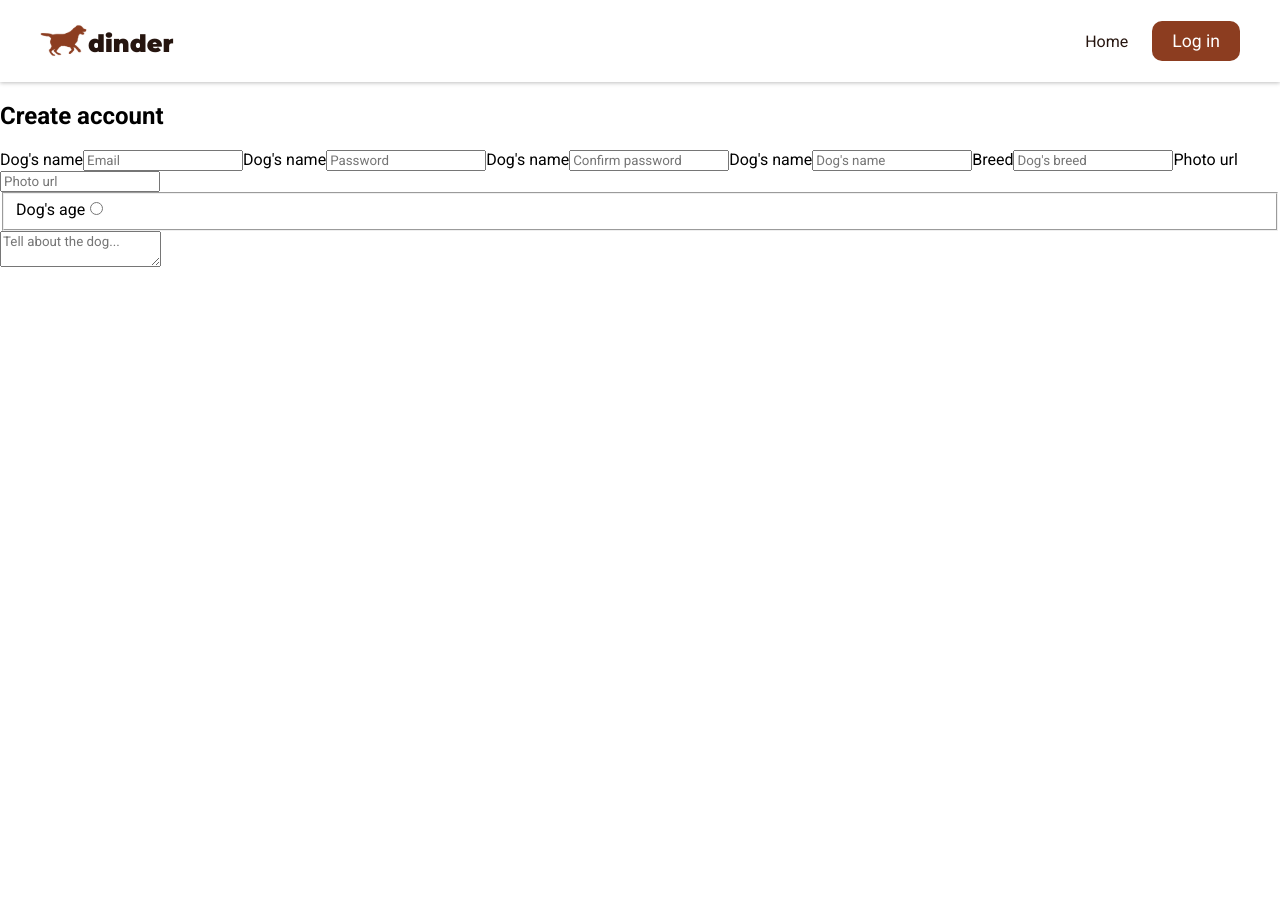
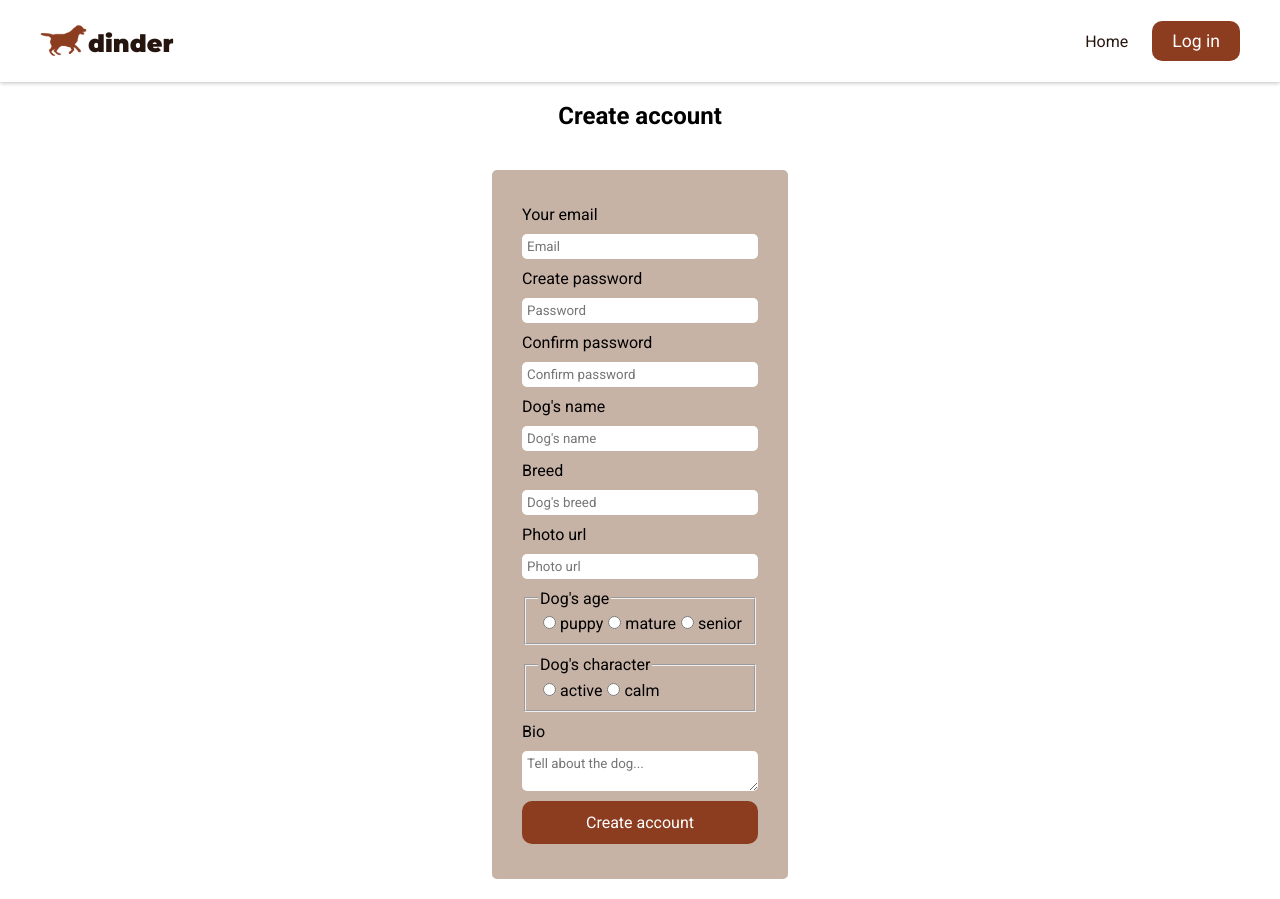
Before and after one commit to rudzupuke/SGT-final-task, a React (Create React App) app in the folder frontend/: page /register in a window 1280 px wide. Before the commit the page ends 800 px from the top, so only its background shows below. Built offline with nearby package versions, Linux system fonts and the light colour scheme.

Commit message:
adding form inputs and some basic styling

```diff
--- a/frontend/src/pages/Register/Register.js
+++ b/frontend/src/pages/Register/Register.js
@@ -3,13 +3,31 @@ import "./Register.scss";
 import Header from "../../components/Header/Header";
 
 const Register = () => {
+	const [formData, setFormData] = useState({
+		email: "",
+		password: "",
+		name: "",
+		passwordRepeat: "",
+		breed: "",
+		picture: "",
+		age: "",
+		character: "",
+		bio: "",
+	});
+
 	const handleSubmit = (e) => {
 		e.preventDefault();
-		console.log(e.target);
+		console.log(formData);
 	};
 
 	const handleChange = (e) => {
-		console.log(e.target.value);
+		const { name, value, type, checked } = e.target;
+		setFormData((prevFormData) => {
+			return {
+				...prevFormData,
+				[name]: type === "checkbox" ? checked : value,
+			};
+		});
 	};
 
 	return (
@@ -24,34 +42,34 @@ const Register = () => {
 			<main className="register">
 				<h2>Create account</h2>
 				<form onSubmit={handleSubmit} className="registration-form">
-					<label htmlFor="email">Dog's name</label>
+					<label htmlFor="email">Your email</label>
 					<input
 						type="email"
 						placeholder="Email"
 						name="email"
 						id="email"
-						required
-						value={""}
+						required={true}
+						value={formData.email}
 						onChange={handleChange}
 					/>
-					<label htmlFor="password">Dog's name</label>
+					<label htmlFor="password">Create password</label>
 					<input
-						type="text"
+						type="password"
 						placeholder="Password"
 						name="password"
 						id="password"
-						required
-						value={""}
+						required={true}
+						value={formData.password}
 						onChange={handleChange}
 					/>
-					<label htmlFor="password-confirm">Dog's name</label>
+					<label htmlFor="passwordRepeat">Confirm password</label>
 					<input
 						type="password"
 						placeholder="Confirm password"
-						name="password-confirm"
-						id="password-confirm"
-						required
-						value={""}
+						name="passwordRepeat"
+						id="passwordRepeat"
+						required={true}
+						value={formData.passwordRepeat}
 						onChange={handleChange}
 					/>
 					<label htmlFor="name">Dog's name</label>
@@ -61,7 +79,7 @@ const Register = () => {
 						name="name"
 						id="name"
 						required
-						value={""}
+						value={formData.name}
 						onChange={handleChange}
 					/>
 					<label htmlFor="breed">Breed</label>
@@ -70,35 +88,80 @@ const Register = () => {
 						placeholder="Dog's breed"
 						name="breed"
 						id="breed"
-						required
-						value={""}
+						required={true}
+						value={formData.breed}
 						onChange={handleChange}
 					/>
-					<label htmlFor="image">Photo url</label>
+					<label htmlFor="picture">Photo url</label>
 					<input
 						type="url"
 						placeholder="Photo url"
-						name="image"
-						id="image"
-						value={""}
+						name="picture"
+						id="picture"
+						value={formData.picture}
 						onChange={handleChange}
 					/>
 					<fieldset>
-					<label htmlFor="age">Dog's age</label>
-					<input
-						type="radio"
-						name="age"
-						id="agr"
-						value={""}
-						onChange={handleChange}
-					/>
+						<legend>Dog's age</legend>
+						<input
+							type="radio"
+							name="age"
+							id="puppy"
+							value="puppy"
+							checked={formData.age === "puppy"}
+							onChange={handleChange}
+						/>
+						<label htmlFor="puppy">puppy</label>
+						<input
+							type="radio"
+							name="age"
+							id="mature"
+							value="mature"
+							checked={formData.age === "mature"}
+							onChange={handleChange}
+						/>
+						<label htmlFor="mature">mature</label>
+						<input
+							type="radio"
+							name="age"
+							id="senior"
+							value="senior"
+							checked={formData.age === "senior"}
+							onChange={handleChange}
+						/>
+						<label htmlFor="senior">senior</label>
 					</fieldset>
+					<fieldset>
+						<legend>Dog's character</legend>
+						<input
+							type="radio"
+							name="character"
+							id="active"
+							value="active"
+							checked={formData.character === "active"}
+							onChange={handleChange}
+						/>
+						<label htmlFor="active">active</label>
+						<input
+							type="radio"
+							name="character"
+							id="calm"
+							value="calm"
+							checked={formData.character === "calm"}
+							onChange={handleChange}
+						/>
+						<label htmlFor="active">calm</label>
+					</fieldset>
+					<label htmlFor="bio">Bio</label>
 					<textarea
 						name="bio"
 						id="bio"
 						placeholder="Tell about the dog..."
 						maxLength="200"
+						value={formData.bio}
+						onChange={handleChange}
 					></textarea>
+					<button className="button--primary">Create account</button>
 				</form>
 			</main>
 		</>
--- a/frontend/src/pages/Register/Register.scss
+++ b/frontend/src/pages/Register/Register.scss
@@ -1 +1,26 @@
 @use "../../App.scss" as shared;
+
+.register {
+	display: grid;
+    justify-items: center;
+}
+
+.registration-form {
+	display: grid;
+	margin: 20px;
+	padding: 35px 30px;
+	border-radius: 5px;
+	gap: 10px;
+	max-width: 600px;
+	background-color: shared.$primary-light;
+
+	input, textarea {
+		padding: 5px;
+		border: none;
+		border-radius: 5px;
+	}
+
+    input[type=radio]{
+        margin-right: 4px;
+    }
+}
```
